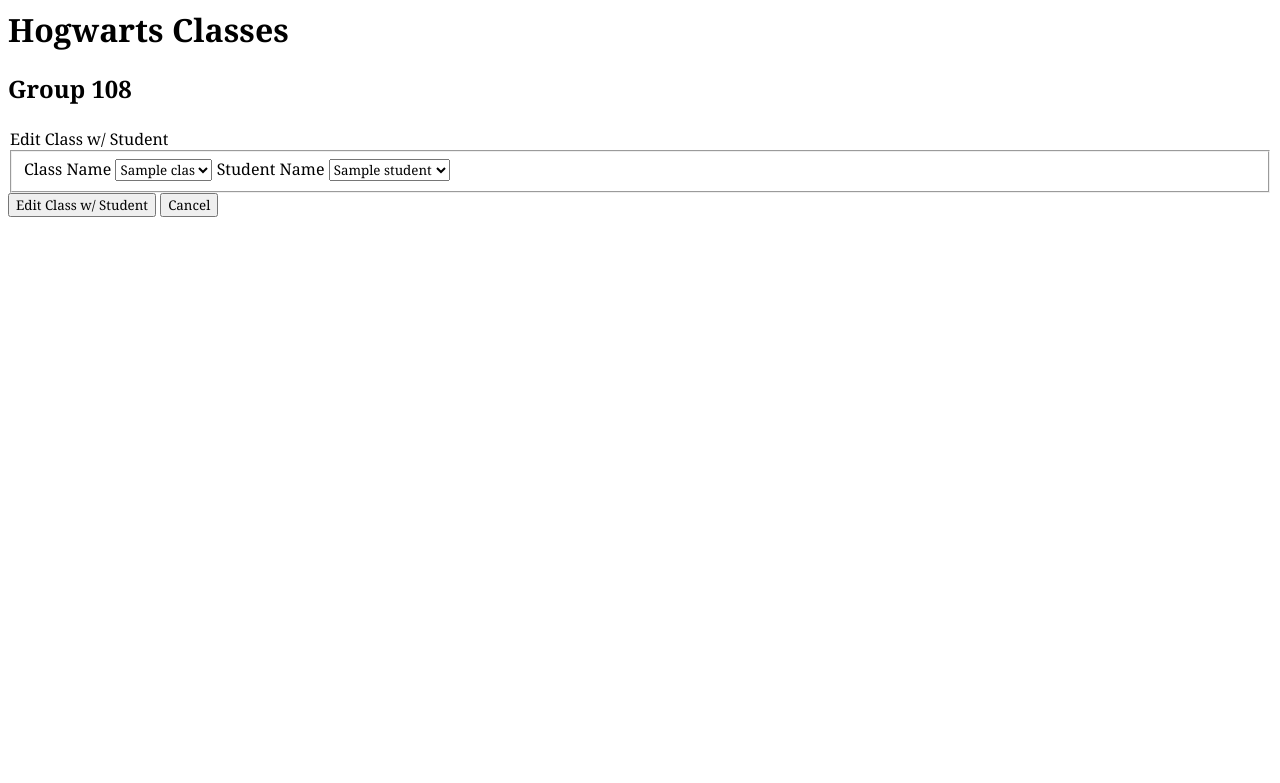
After one commit to ramsesgtz42/hogwarts, a Python web app: template templates/edit_cts.j2 in a window 1280 px wide. The commit adds this page. Shown: the top 783 px of the page. Run offline with Jinja, Linux system fonts and the light colour scheme; the template is opened without the code that fills it: most values are stand-ins (such as "Sample title", 1, 10 or a date in 2020).

Commit message:
edit functionality for CTS

```diff
--- a/templates/classes.j2
+++ b/templates/classes.j2
@@ -71,7 +71,6 @@
                             {% for key in student_class[0].keys() %}
                             <th>{{ key }}</th>
                             {% endfor %}
-                            <th>Withdraw Student</th>
                         </tr>
                     </thead>
                     <tbody>
@@ -80,7 +79,8 @@
                         {% for key in thing.keys() %}
                             <td>{{thing[key]}}</td>
                             {% endfor %}
-                            <td><a href="withdraw/{{thing.classID}}/{{thing.studentID}}" class="btn btn-default">Withdraw </a></td>
+                            <td><a href="edit_cts/{{thing.classID}}/{{thing.studentID}}" class="btn btn-default">Edit</a></td>
+                            <td><a href="withdraw/{{thing.classID}}/{{thing.studentID}}" class="btn btn-default">Withdraw</a></td>
                         </tr>
                         {% endfor %}
                     </tbody>
--- /dev/null
+++ b/templates/edit_cts.j2
@@ -0,0 +1,51 @@
+<html>
+    <head>
+        <link rel="stylesheet" href="static/css/style.css">
+    <meta charset="utf-8">
+    <title>Edit Class</title>
+    </head>
+    <body>
+        <header>
+            <h1>Hogwarts Classes</h1>
+            <h2>Group 108</h2>
+        </header>
+        <main>
+            <section>
+                <form id="editCTS" action="/edit_cts/{{data[0].classID}}/{{data[0].studentID}}" method="POST">
+                    <legend>Edit Class w/ Student</legend>
+                    <fieldset>
+                        <input type="hidden" value="{{data[0].classID}}" class="form-control" id="classID" name="classID" required>
+                        <input type="hidden" value="{{data[0].studentID}}" class="form-control" id="studentID" name="studentID" required>
+                        <label>Class Name</label>
+                        <select class="form-control" id="newclassID" name="newclassID" placeholder="">
+                            <option value="">&nbsp;</option>
+                            {% for class in classes %}
+                                {% if class['classID'] == data[0].classID %}
+                                    <option value="{{class['classID']}}" selected> {{class['className']}}</option>
+                                {% else %}
+                                    <option value="{{class['classID']}}"> {{class['className']}}</option>
+                                {% endif %}
+
+                            {% endfor %}
+                        </select>
+
+                        <label>Student Name</label>
+                        <select class="form-control" id="newstudentID" name="newstudentID" placeholder="">
+                            <option value="">&nbsp;</option>
+                            {% for student in students %}
+                                {% if student['studentID'] == data[0].studentID %}
+                                    <option value="{{student['studentID']}}" selected> {{student['Name']}}</option>
+                                {% else %}
+                                    <option value="{{student['studentID']}}"> {{student['Name']}}</option>
+                                {% endif %}
+
+                            {% endfor %}
+                        </select>
+                    </fieldset>
+                    <input type="submit" value="Edit Class w/ Student" name="Edit_CTS" class="btn btn-primary">
+                    <a href='/classes'><input class="btn" type="button" value="Cancel"></a>
+                </form>
+            </section>
+        </main>
+    </body>
+</html>
```
Also changed, not shown: app.py (+31 -0 lines), templates/edit_classes.j2 (+0 -20 lines).
